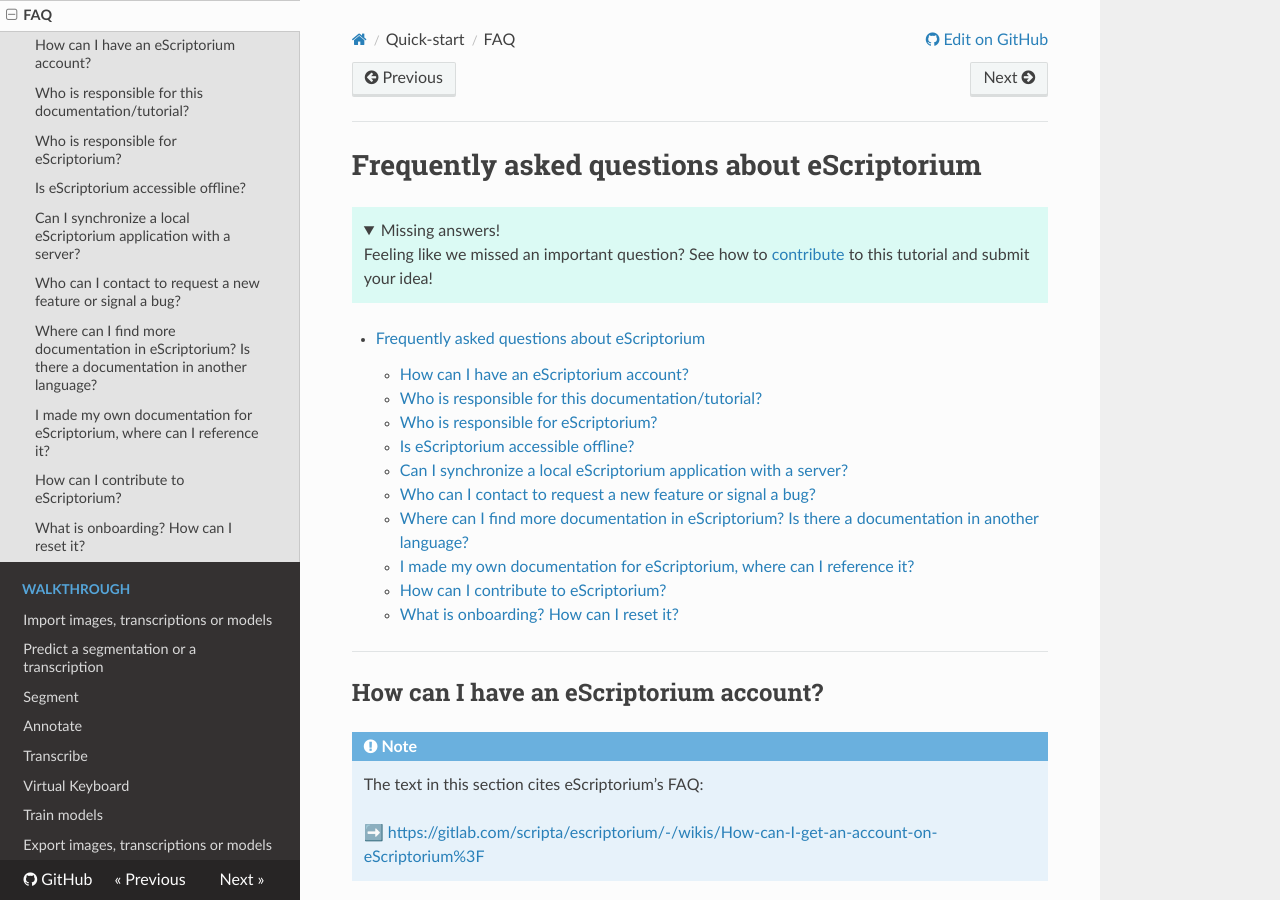
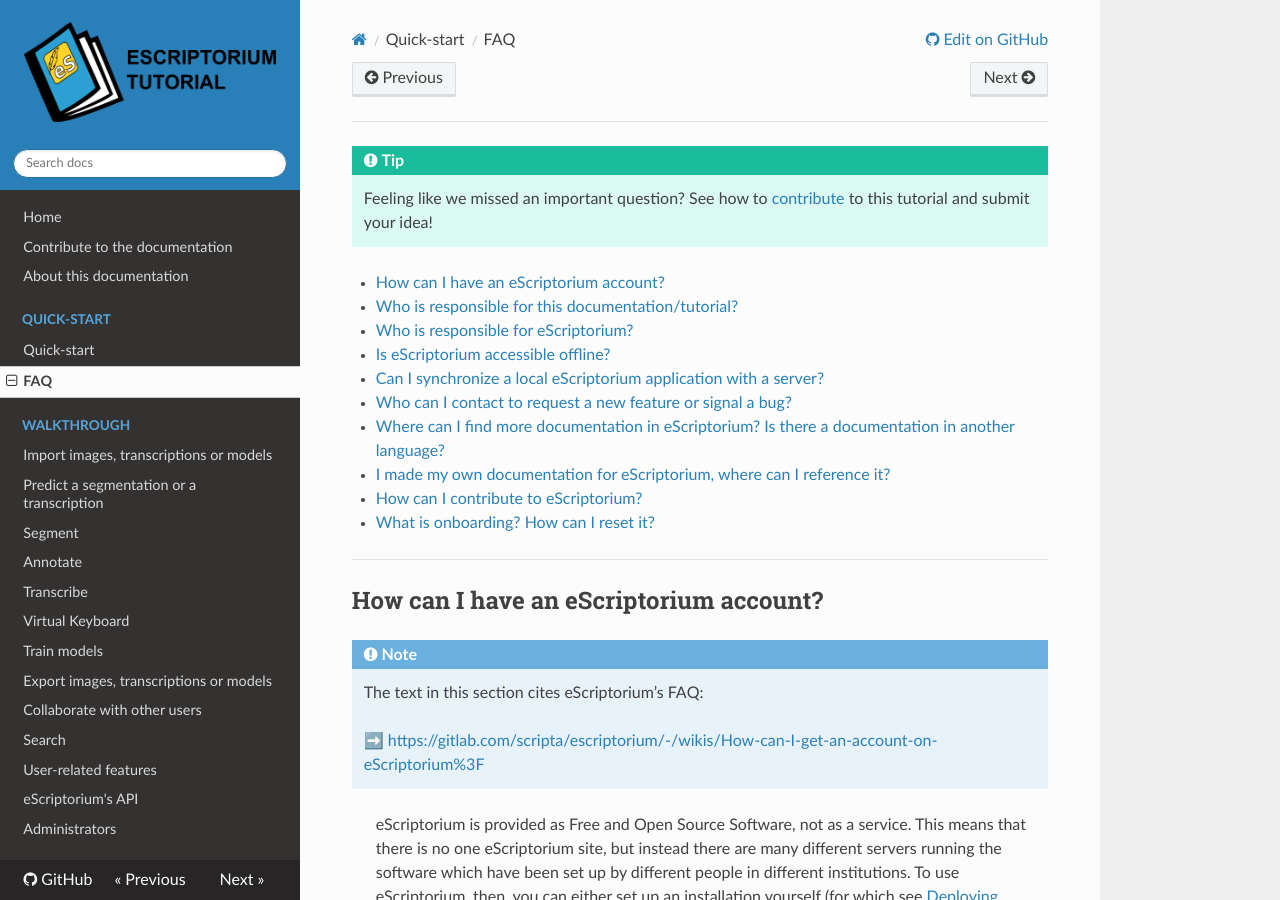
Before and after one commit to alix-tz/escriptorium-documentation, an MkDocs documentation site: the page built from docs/FAQ.md, in a window 1280 px wide and 900 px high. Built offline with MkDocs 1.6.1, drawn with Linux system fonts in a browser that asks for light colours; nearby versions of some CDN libraries.

Commit message:
removed main title in FAQ

```diff
--- a/docs/FAQ.md
+++ b/docs/FAQ.md
@@ -6,9 +6,7 @@
 date: 2023-02-22
 ---
 
-# Frequently asked questions about eScriptorium
-
-???+ Tip "Missing answers!"
+!!! Tip
     Feeling like we missed an important question? See how to [contribute](contribute.md) to this tutorial and submit your idea!
 
 [TOC]
```
